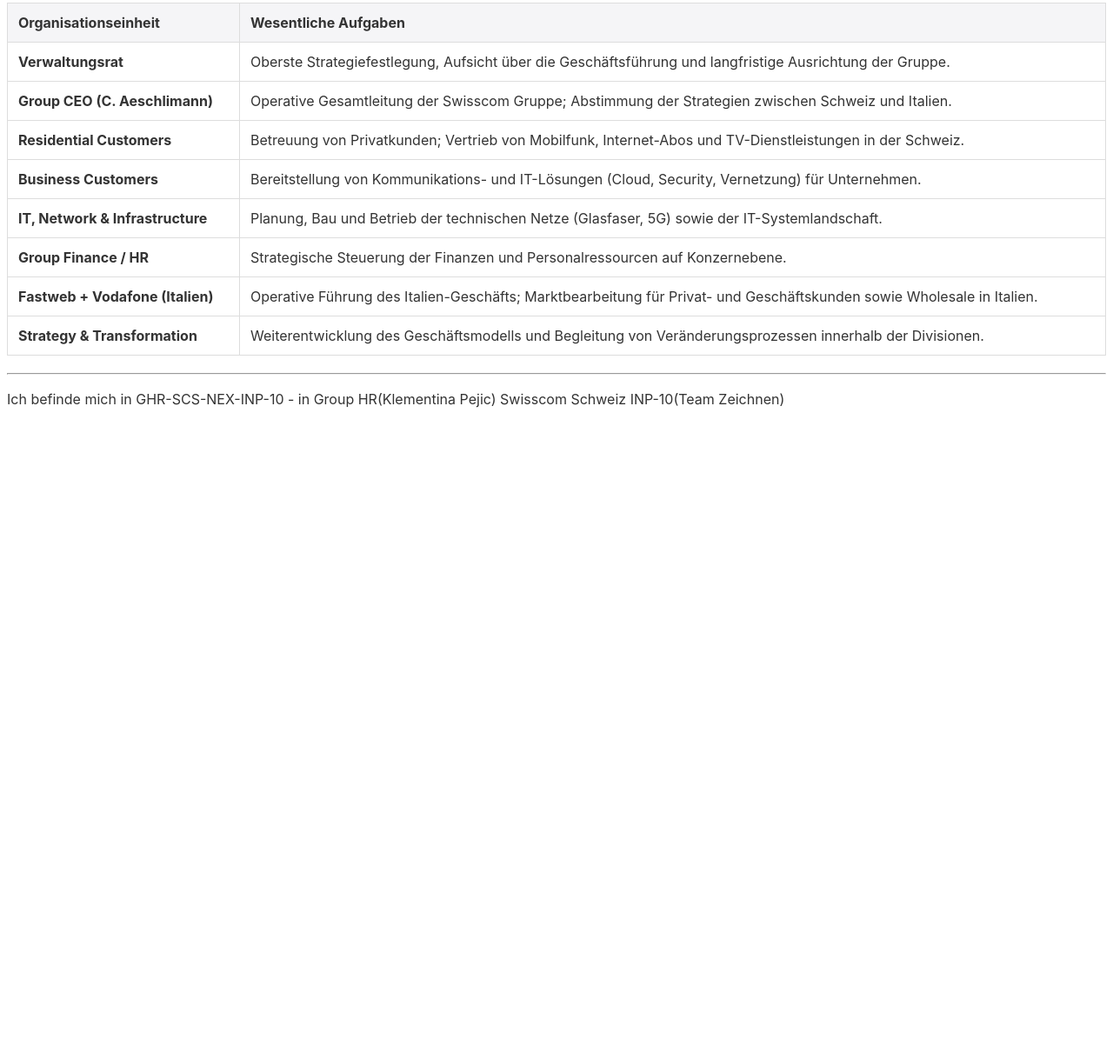
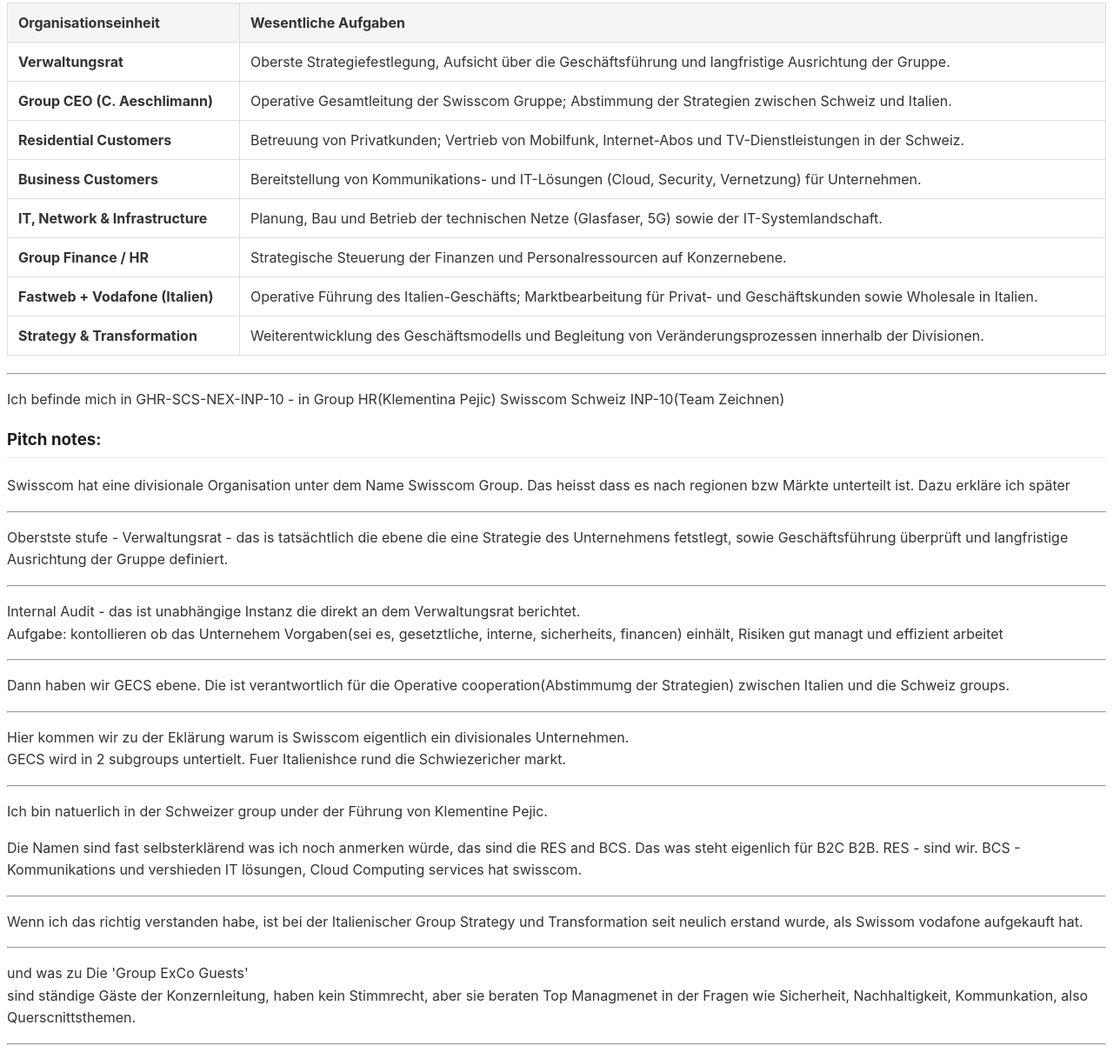
Before and after one commit to maksym-podhrushko/maksym-podhrushko.github.io, an Eleventy site: page src/site/notes/GiBB/2-semester/m254/Portfolio/Portfolio master.md in a window 1280 px wide. Shown: the part 2450-3660 px from the top of the page at 87% size. Before the commit the page ends 2938 px from the top, so only its background shows below. Built offline with nearby package versions, Linux system fonts and the light colour scheme; Eleventy itself is replaced by a stand-in of ours; files that its build step writes are made by us from their sources; what @sindresorhus/slugify, eleventy-plugin-nesting-toc, fs-file-tree, glob would draw is missing.

Commit message:
Published multiple files

```diff
--- a/src/site/notes/GiBB/2-semester/m254/Portfolio/Portfolio master.md
+++ b/src/site/notes/GiBB/2-semester/m254/Portfolio/Portfolio master.md
@@ -104,3 +104,42 @@
 ---
 
 Ich befinde mich in GHR-SCS-NEX-INP-10 - in Group HR(Klementina Pejic) Swisscom Schweiz INP-10(Team Zeichnen)
+
+
+### Pitch notes:
+
+Swisscom hat eine divisionale Organisation unter dem Name Swisscom Group. Das heisst dass es nach regionen bzw Märkte unterteilt ist. Dazu erkläre ich später
+
+----
+
+Oberstste stufe - Verwaltungsrat - das is tatsächtlich die ebene die eine Strategie des Unternehmens fetstlegt, sowie Geschäftsführung überprüft und langfristige Ausrichtung der Gruppe definiert.
+
+---
+
+Internal Audit  - das ist unabhängige Instanz die direkt an dem Verwaltungsrat berichtet.
+Aufgabe: kontollieren ob das Unternehem Vorgaben(sei es, gesetztliche, interne, sicherheits, financen) einhält, Risiken gut managt und effizient arbeitet
+
+---
+
+Dann haben wir GECS ebene. Die ist verantwortlich für die Operative cooperation(Abstimmumg der Strategien) zwischen Italien und die Schweiz groups.
+
+---
+
+Hier kommen wir zu der Eklärung warum is Swisscom eigentlich ein divisionales Unternehmen.
+GECS wird in 2 subgroups untertielt. Fuer Italienishce rund die Schwiezericher markt.
+
+---
+Ich bin natuerlich in der Schweizer group under der Führung von Klementine Pejic.
+
+Die Namen sind fast selbsterklärend was ich noch anmerken würde, das sind die RES and BCS. Das was steht eigenlich für B2C B2B. RES - sind wir.  BCS - Kommunikations und vershieden IT lösungen, Cloud Computing services hat swisscom.
+
+---
+
+Wenn ich das richtig verstanden habe, ist bei der Italienischer Group Strategy und Transformation seit neulich erstand wurde, als Swissom vodafone aufgekauft hat.
+
+---
+
+und was zu  Die 'Group ExCo Guests'
+sind ständige Gäste der Konzernleitung, haben kein Stimmrecht, aber sie beraten Top Managmenet in der Fragen wie Sicherheit, Nachhaltigkeit, Kommunkation, also Querscnittsthemen.
+
+---
```
